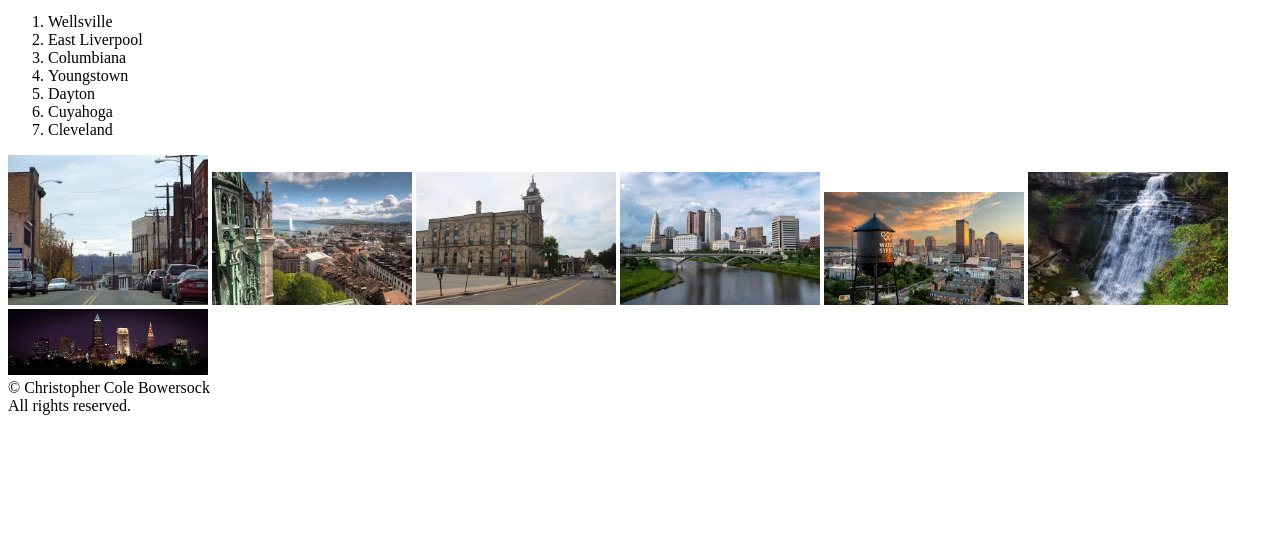
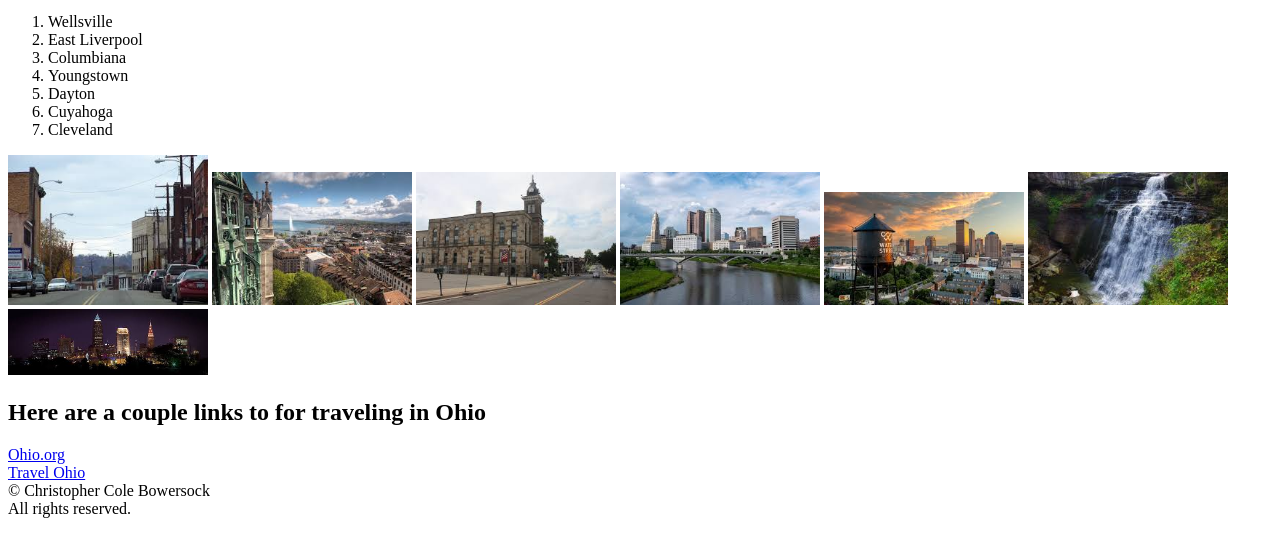
Before and after one commit to cryptocoledotcom/beginning, a plain HTML site: page index.html in a window 1280 px wide. Shown: the part 101-658 px from the top of the page. Drawn offline with Linux system fonts and the light colour scheme.

Commit message:
Add files via upload

```diff
--- a/index.html
+++ b/index.html
@@ -30,6 +30,12 @@
             <img src="Images/cleveland.jpg" alt="Cleveland skyline at night" width="200">
         </div>
     </main>
+    <div>
+        <h2>Here are a couple links to for traveling in Ohio</h2>
+        <a href="https://www.ohio.org/">Ohio.org</a>
+        <br>
+        <a href="https://www.travelohio.com/">Travel Ohio</a>
+    </div>
     <footer>
         &copy; Christopher Cole Bowersock
         <br>
```
